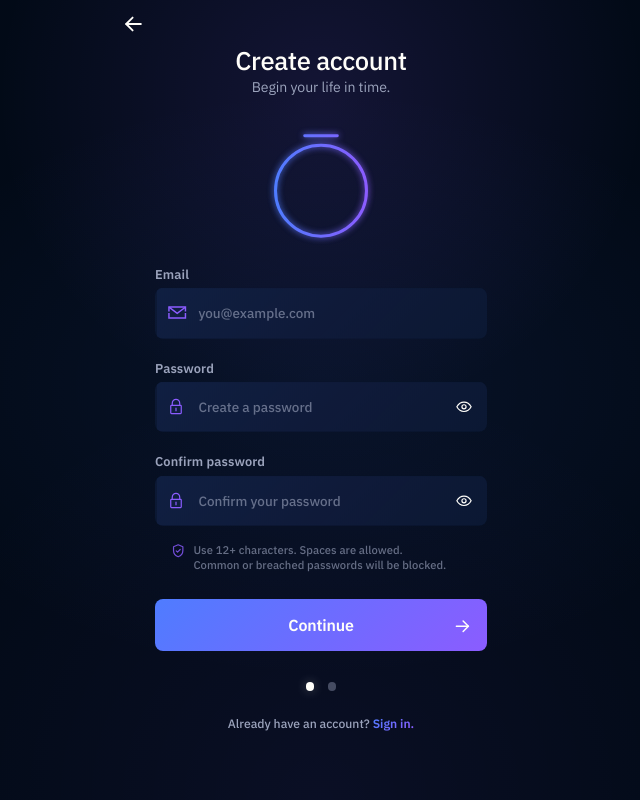
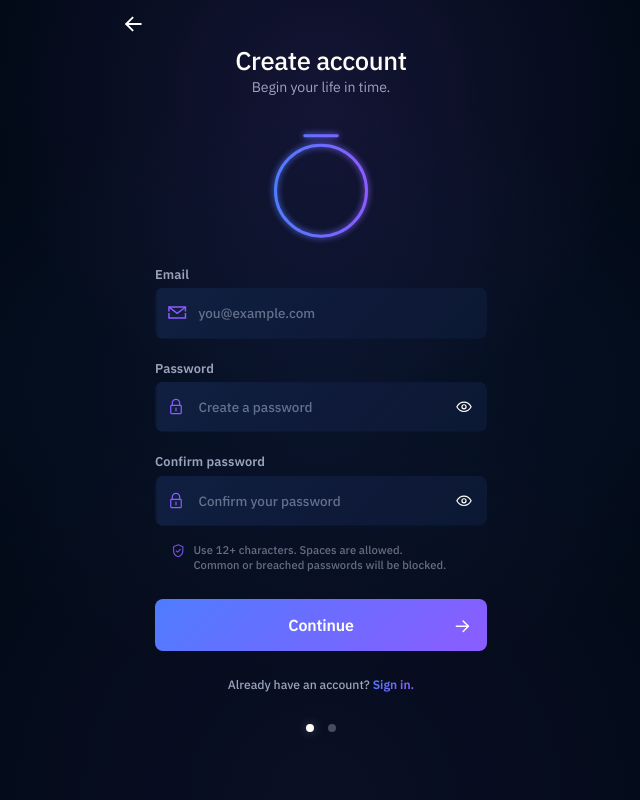
Before and after one commit to Outflo-dev/outflo-v2, a Next.js app: page /create-account in a window 1280 px wide. Shown: the whole page, without its empty margins (319-959 px from the left). Built offline with nearby package versions, Linux system fonts and the light colour scheme.

Commit message:
Anchor onboarding progress at bottom

```diff
--- a/src/compositions/onboarding/create-account/CreateAccountComposition.tsx
+++ b/src/compositions/onboarding/create-account/CreateAccountComposition.tsx
@@ -86,12 +86,14 @@ export default function CreateAccountComposition() {
                 </OnboardingPrimaryAction>
             </OnboardingPageAction>
 
+            <CreateAccountSignInPrompt />
+
             <OnboardingPageProgress
                 step={1}
                 totalSteps={2}
             />
 
-            <CreateAccountSignInPrompt />
+
         </OnboardingPage>
     );
 }
```
